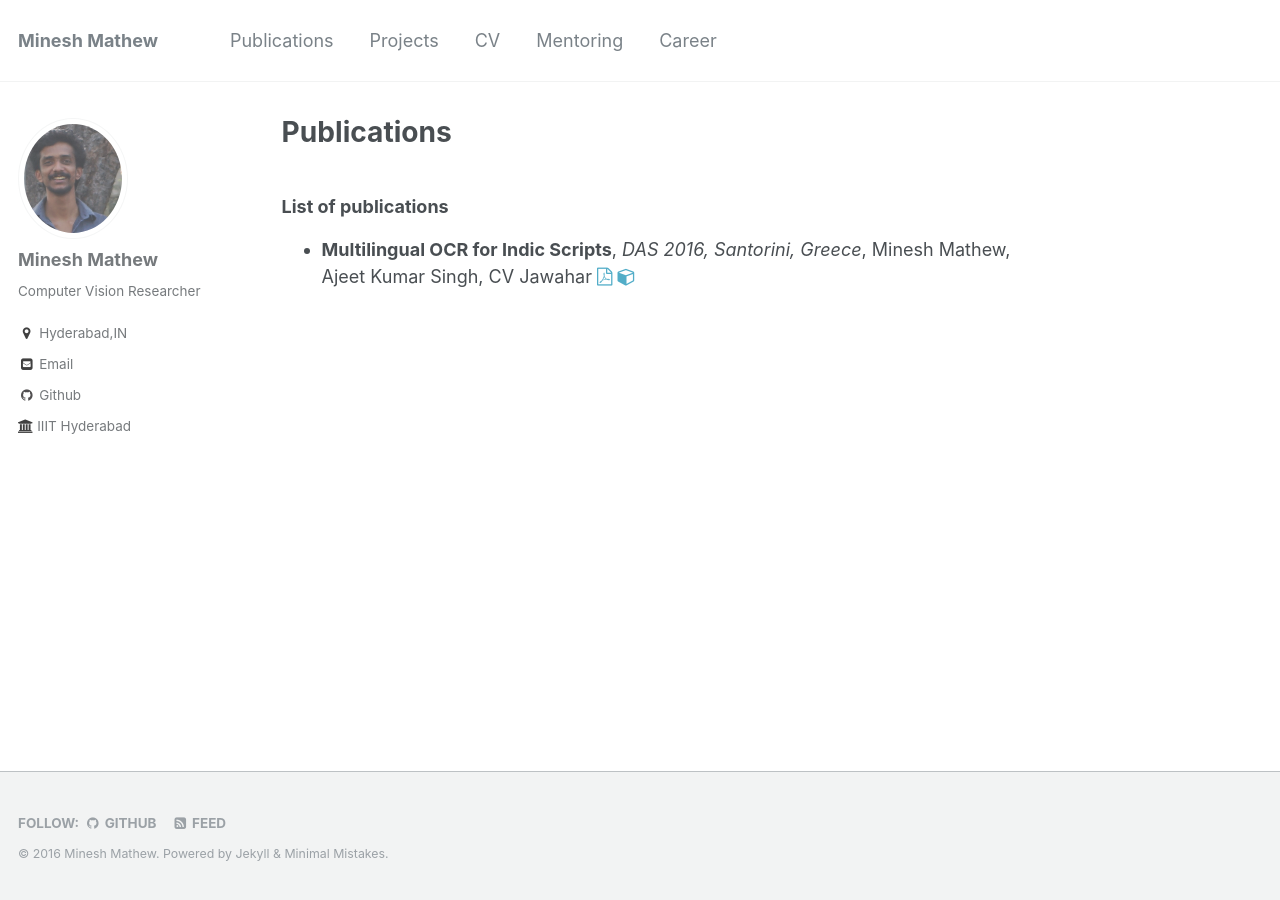
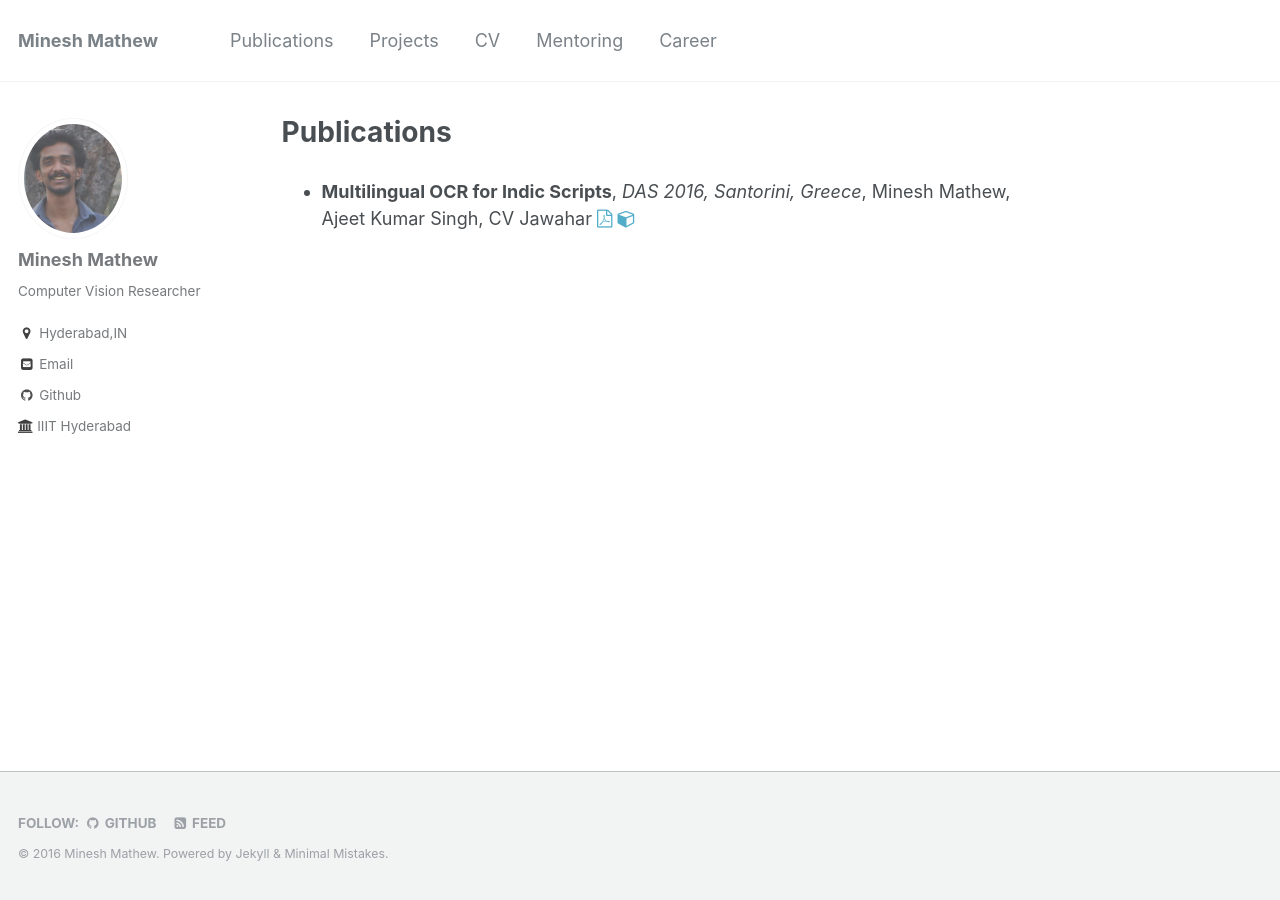
Before and after one commit to mineshmathew/mineshmathew.github.io, a Jekyll site: the page built from _pages/Publications.markdown, in a window 1280 px wide. Built offline with Jekyll 4.4.1, drawn with Linux system fonts in a browser that asks for light colours.

Commit message:
builtagain

```diff
--- a/_pages/Publications.markdown
+++ b/_pages/Publications.markdown
@@ -6,7 +6,7 @@
 permalink: /Publications.html
 author_profile: true
 ---
-### List of publications   ###
+
 - **Multilingual OCR for Indic Scripts**, *DAS 2016, Santorini, Greece*, Minesh Mathew, Ajeet Kumar Singh, CV Jawahar
 	[<i class="fa fa-file-pdf-o" aria-hidden="true"></i>][1]  [<i class="fa fa-cube" aria-hidden="true"></i>][2]
 
```
Also changed, not shown: 2 other files.
